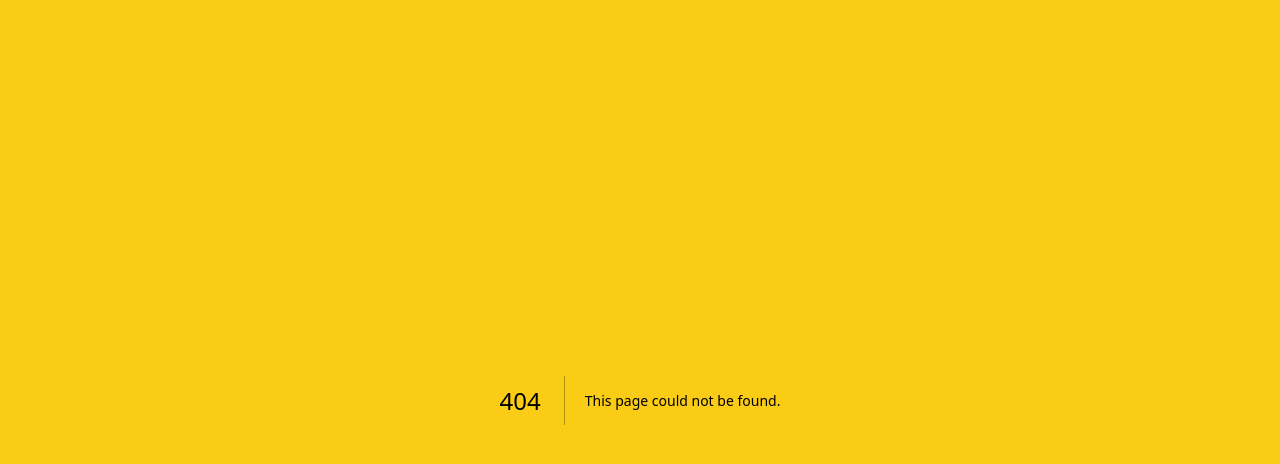
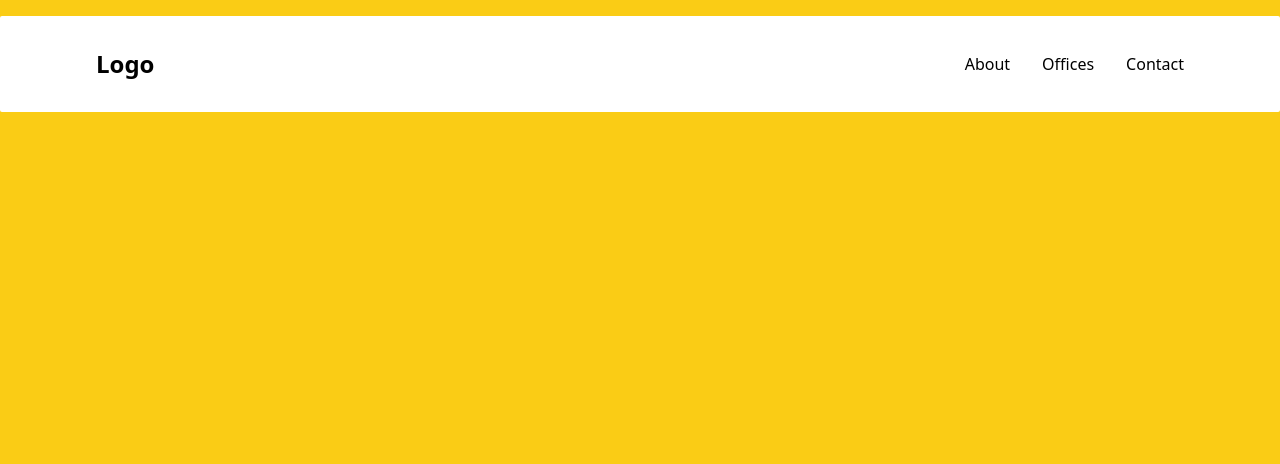
Before and after one commit to muhammed-gumus/nomad-work, a Next.js app in the folder nomad-work/: page /About in a window 1280 px wide. Before the commit this address had no page. Shown: the top 464 px of the page. Built offline with nearby package versions, Linux system fonts and the light colour scheme.

Commit message:
feat(app): create About page

```diff
--- /dev/null
+++ b/nomad-work/app/About/page.tsx
@@ -0,0 +1,13 @@
+"use client";
+import React, { useState } from "react";
+import Navbar from "../Navbar/page";
+
+const Page: React.FC = () => {
+  return (
+    <div className="flex flex-col items-center justify-between py-4">
+      <Navbar />
+    </div>
+  );
+};
+
+export default Page;
```
